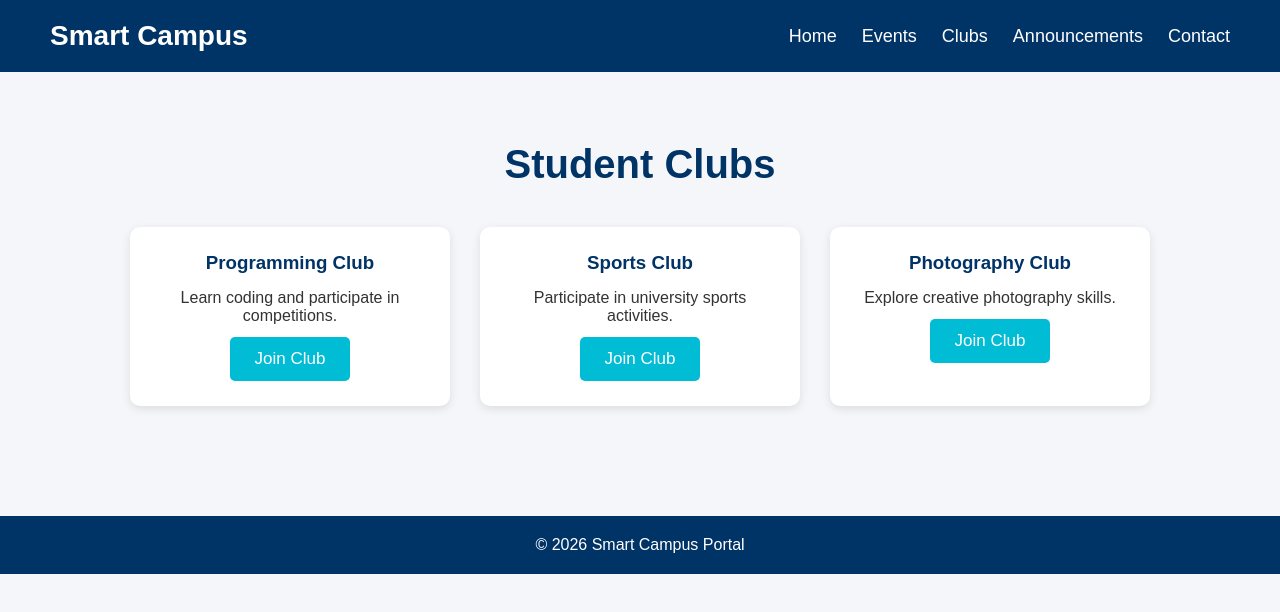
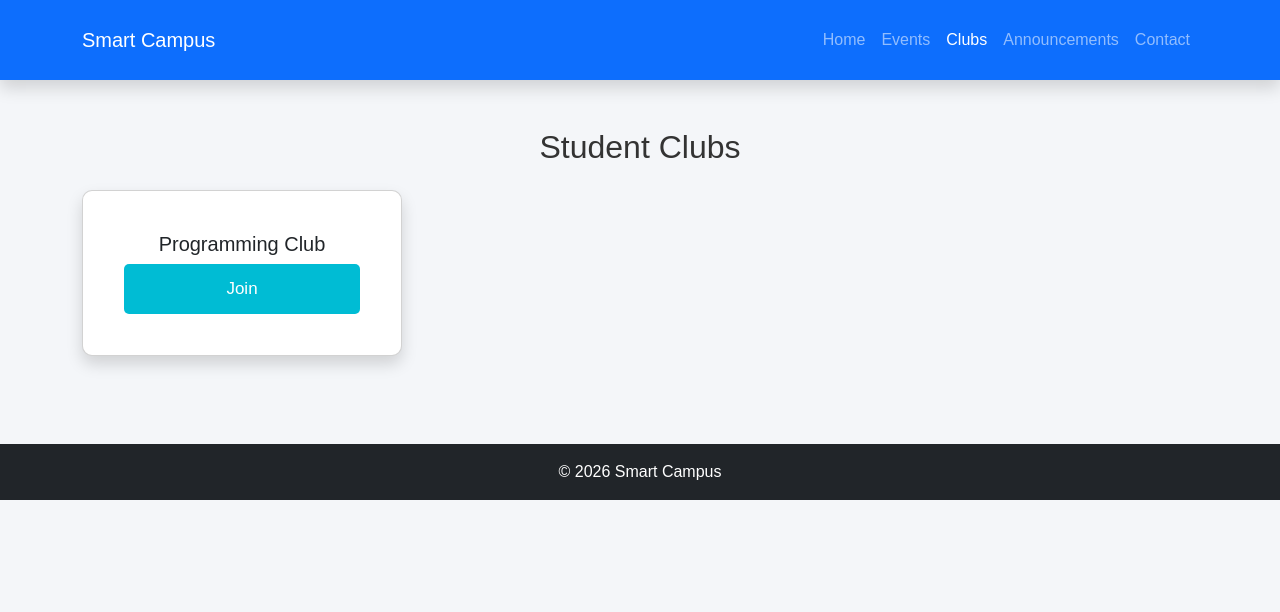
Before and after one commit to Mohid59/smart-campus-event-portal, a website: page src/clubs.html in a window 1280 px wide. Drawn offline with nearby package versions, Linux system fonts and the light colour scheme.

Commit message:
Added Club Page

```diff
--- a/src/clubs.html
+++ b/src/clubs.html
@@ -2,53 +2,56 @@
 <html lang="en">
 <head>
   <meta charset="UTF-8">
+  <title>Clubs</title>
   <meta name="viewport" content="width=device-width, initial-scale=1.0">
-  <title>Clubs</title>
+
+  <link href="https://cdn.jsdelivr.net/npm/bootstrap@5.3.0/dist/css/bootstrap.min.css" rel="stylesheet">
   <link rel="stylesheet" href="../styles/style.css">
 </head>
 <body>
 
-  <nav class="navbar">
-    <div class="logo">Smart Campus</div>
+<nav class="navbar navbar-expand-lg navbar-dark bg-primary shadow">
+  <div class="container">
+    <a class="navbar-brand" href="index.html">Smart Campus</a>
 
-    <ul class="nav-links">
-      <li><a href="index.html">Home</a></li>
-      <li><a href="events.html">Events</a></li>
-      <li><a href="clubs.html" class="active">Clubs</a></li>
-      <li><a href="announcements.html">Announcements</a></li>
-      <li><a href="contact.html">Contact</a></li>
-    </ul>
-  </nav>
+    <div class="collapse navbar-collapse show">
+      <ul class="navbar-nav ms-auto">
+        <li><a class="nav-link" href="index.html">Home</a></li>
+        <li><a class="nav-link" href="events.html">Events</a></li>
+        <li><a class="nav-link active" href="clubs.html">Clubs</a></li>
+        <li><a class="nav-link" href="announcements.html">Announcements</a></li>
+        <li><a class="nav-link" href="contact.html">Contact</a></li>
+      </ul>
+    </div>
+  </div>
+</nav>
 
-  <section class="section">
-    <h2>Student Clubs</h2>
+<section class="container py-5">
+  <h2 class="text-center mb-4">Student Clubs</h2>
 
-    <div class="card-container">
+  <div class="row g-4">
+    <div class="col-md-4">
+      <div class="card shadow text-center">
+        <div class="card-body">
+          <h5>Programming Club</h5>
+          <button class="btn btn-primary w-100 action-btn">Join</button>
+        </div>
+      </div>
+    </div>
+  </div>
+</section>
 
-      <div class="card">
-        <h3>Programming Club</h3>
-        <p>Learn coding and participate in competitions.</p>
-        <button>Join Club</button>
-      </div>
+<footer class="bg-dark text-white text-center p-3">© 2026 Smart Campus</footer>
 
-      <div class="card">
-        <h3>Sports Club</h3>
-        <p>Participate in university sports activities.</p>
-        <button>Join Club</button>
-      </div>
+<script src="https://cdn.jsdelivr.net/npm/bootstrap@5.3.0/dist/js/bootstrap.bundle.min.js"></script>
 
-      <div class="card">
-        <h3>Photography Club</h3>
-        <p>Explore creative photography skills.</p>
-        <button>Join Club</button>
-      </div>
-
-    </div>
-  </section>
-
-  <footer>
-    <p>© 2026 Smart Campus Portal</p>
-  </footer>
+<script>
+  document.querySelectorAll(".action-btn").forEach(btn => {
+    btn.addEventListener("click", () => {
+      alert("Joined Successfully!");
+    });
+  });
+</script>
 
 </body>
 </html>
```
